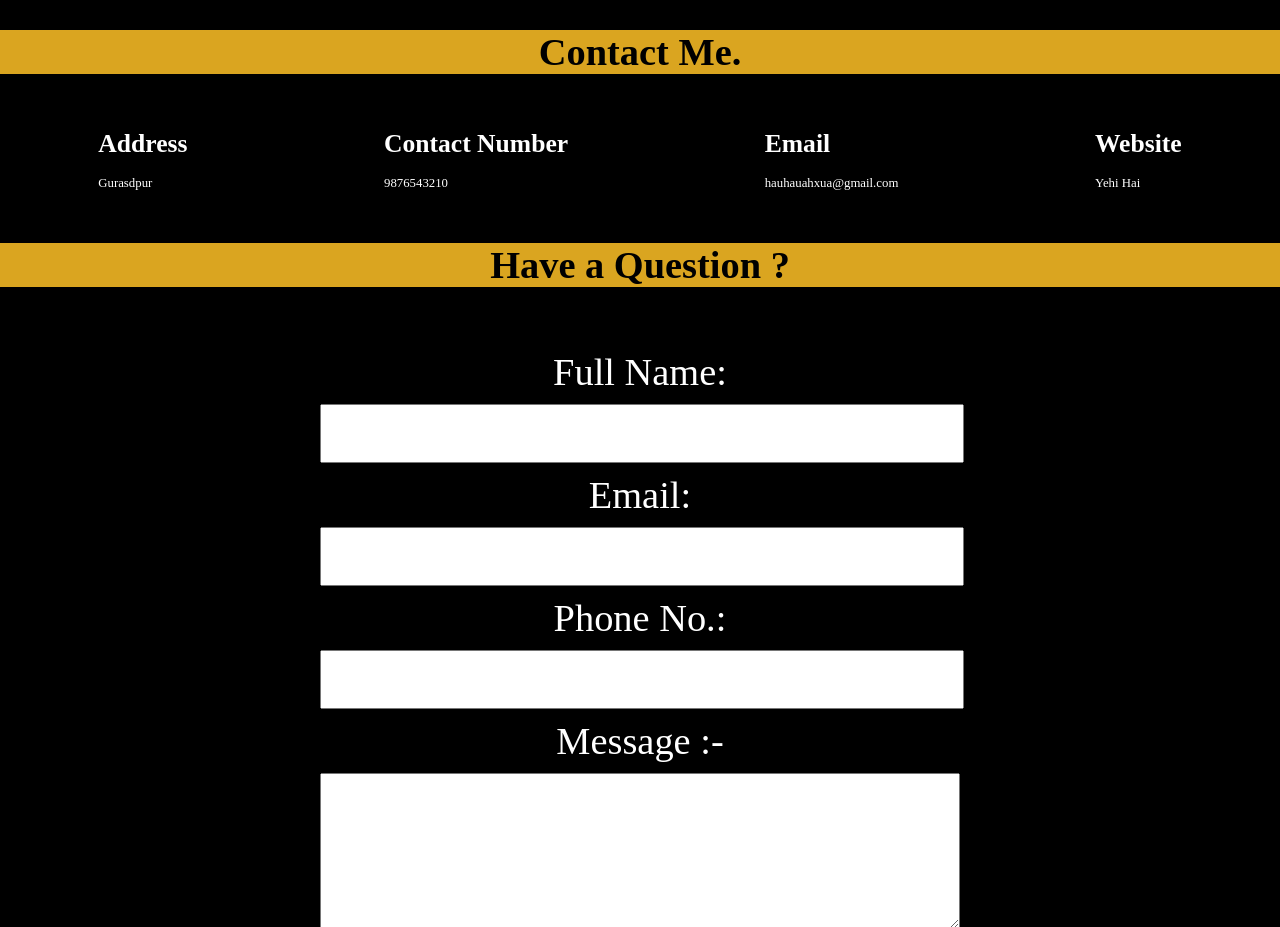
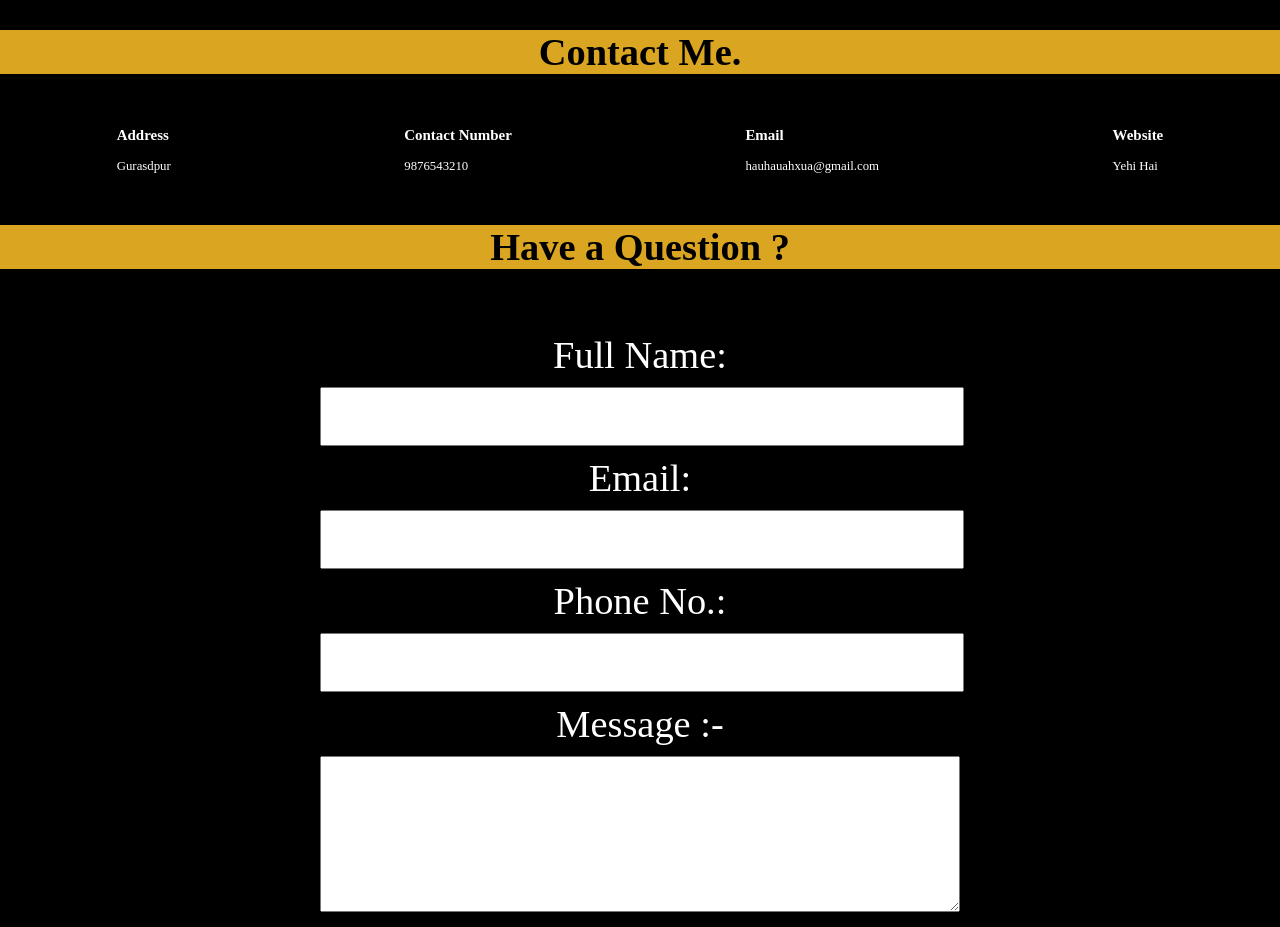
Before and after one commit to sncodepb/sks, a plain HTML site: page index.html in a window 1280 px wide. Shown: the part 1960-2887 px from the top of the page. Drawn offline with Linux system fonts and the light colour scheme.

Commit message:
Update index.html

```diff
--- a/index.html
+++ b/index.html
@@ -105,25 +105,25 @@
 
         <div class="op">
             <div>
-                <h1>Address</h1>
+                <h3>Address</h3>
                 <p>Gurasdpur</p>
             </div>
         </div>
         <div class="op">
             <div>
-                <h1>Contact Number</h1>
+                <h3>Contact Number</h3>
                 <p>9876543210</p>
             </div>
         </div>
         <div class="op">
             <div>
-                <h1>Email</h1>
+                <h3>Email</h3>
                 <p>hauhauahxua@gmail.com</p>
             </div>
         </div>
         <div class="op">
             <div>
-                <h1>Website</h1>
+                <h3>Website</h3>
                 <p>Yehi Hai</p>
             </div>
         </div>
```
